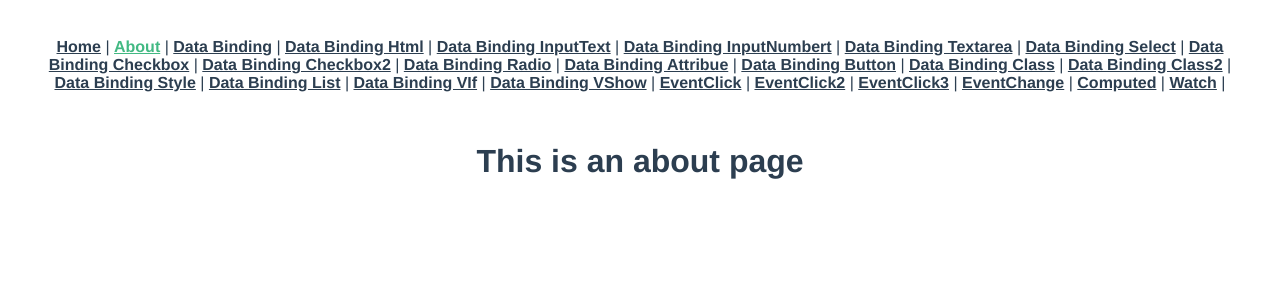
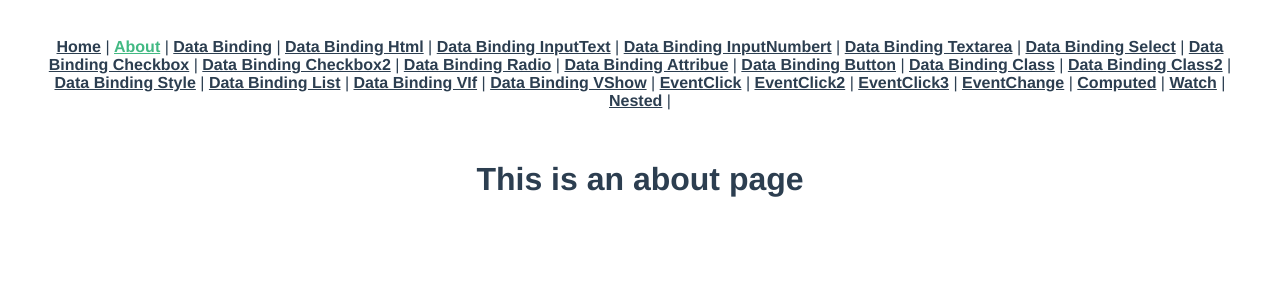
Before and after one commit to Flamme1004K/Vue, a Vue app: page /about in a window 1280 px wide. Shown: the top 300 px of the page. Built offline with nearby package versions, Linux system fonts and the light colour scheme.

Commit message:
study준비

```diff
--- a/src/App.vue
+++ b/src/App.vue
@@ -25,6 +25,7 @@
     <router-link to="/eventChange">EventChange</router-link> |
     <router-link to="/computed">Computed</router-link> |
     <router-link to="/watch">Watch</router-link> |
+    <router-link to="/nested">Nested</router-link> |
   </div>
   <router-view/>
 </template>
--- /dev/null
+++ b/src/components/PageTitle.vue
@@ -0,0 +1,13 @@
+<template>
+    <h2>{{title}}</h2>
+</template>
+<script>
+export default {
+  props: {
+    title: {
+      type: String,
+      default: '페이지 제목입니다.'
+    }
+  }
+}
+</script>
--- a/src/router/index.js
+++ b/src/router/index.js
@@ -23,6 +23,7 @@
 import EventChange from '../views/EventChange.vue'
 import Computed from '../views/Computed.vue'
 import Watch from '../views/Watch.vue'
+import Nested from '../views/NestedComponent.vue'
 const routes = [
   {
     path: '/',
@@ -151,6 +152,11 @@
     path: '/watch',
     name: 'Watch',
     component: Watch
+  },
+  {
+    path: '/nested',
+    name: 'Nested',
+    component: Nested
   }
 ]
 
--- /dev/null
+++ b/src/views/NestedComponent.vue
@@ -0,0 +1,11 @@
+<template>
+    <div>
+        <PageTitle title="부모 컴포넌트에서 자식 컴포넌트로 데이터 전달"/>
+    </div>
+</template>
+<script>
+import PageTitle from '../components/PageTitle.vue'
+export default {
+  components: { PageTitle }
+}
+</script>
```
